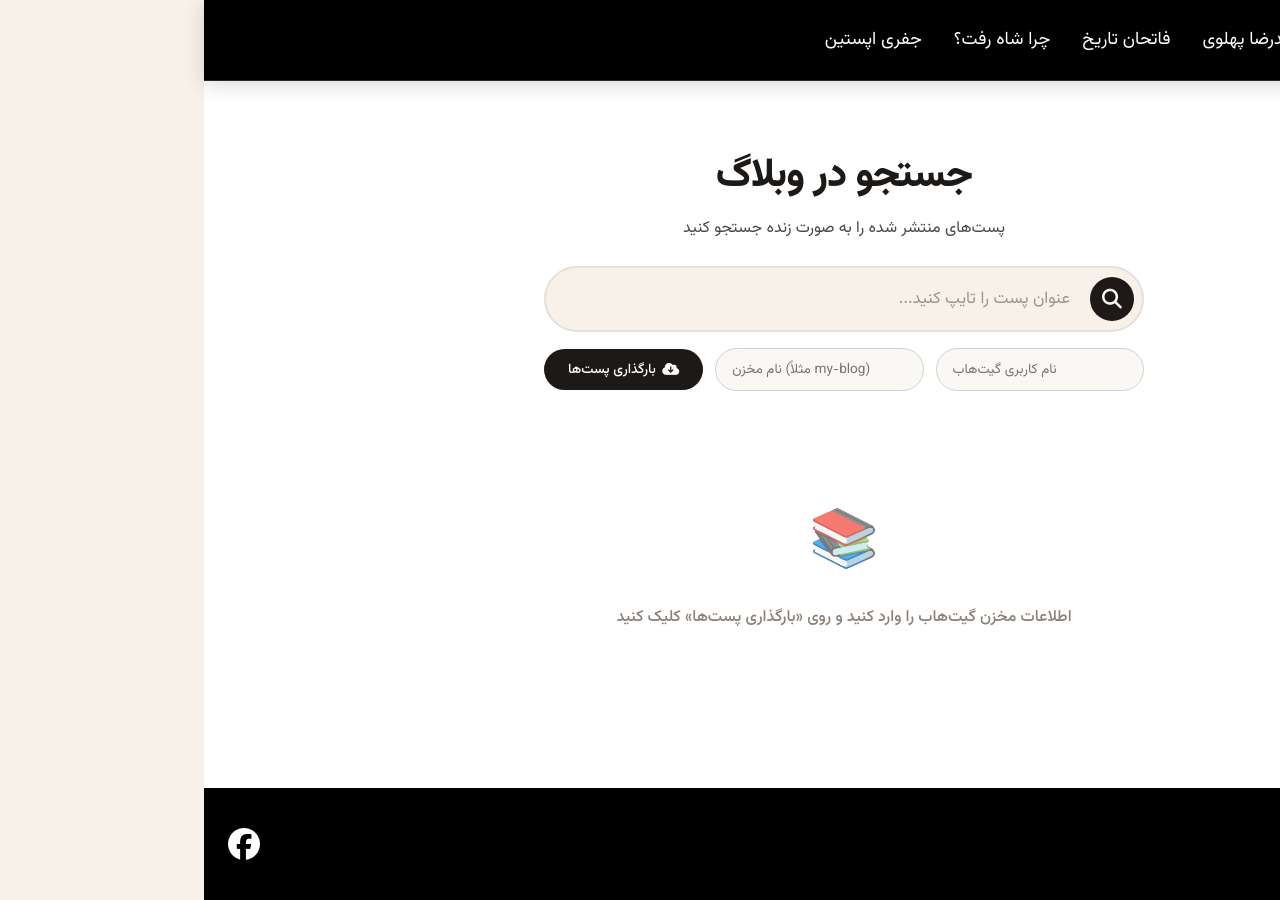
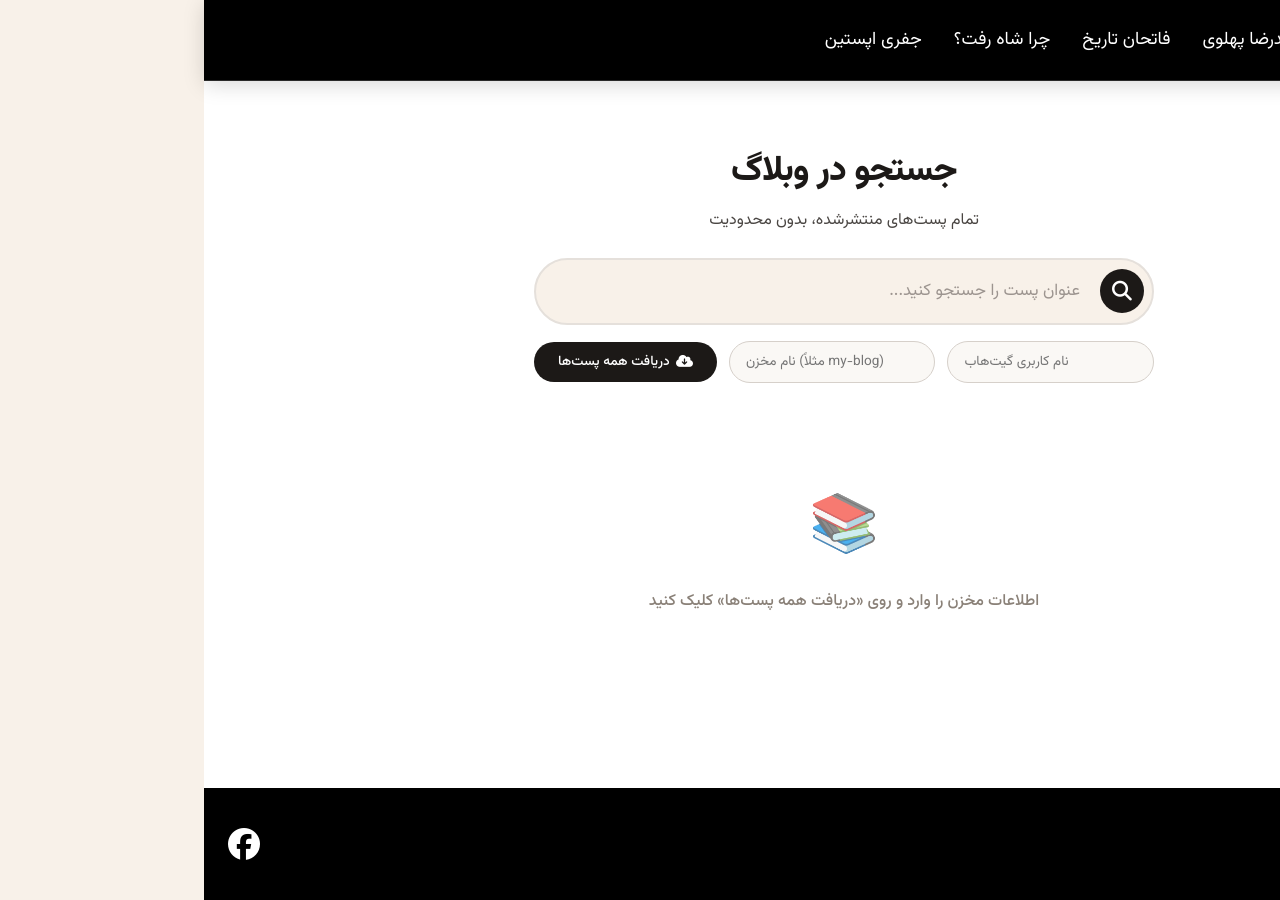
Before and after one commit to darkblog/darkblog.github.io, a Jekyll site: the page blog.html, which Jekyll copies as it is, in a window 1280 px wide. Built offline with Jekyll 4.4.1, drawn with Linux system fonts in a browser that asks for light colours.

Commit message:
Update blog.html

```diff
--- a/blog.html
+++ b/blog.html
@@ -3,14 +3,14 @@
 <head>
     <meta charset="UTF-8">
     <meta name="viewport" content="width=device-width, initial-scale=1.0">
-    <title>جستجو در وبلاگ پاسگاه</title>
+    <title>جستجوی زنده در وبلاگ پاسگاه</title>
 
-    <meta name="description" content="جستجوی زنده در پست‌های وبلاگ پاسگاه">
-    <meta property="og:title" content="جستجو در وبلاگ پاسگاه">
+    <meta name="description" content="جستجوی تمام پست‌های منتشرشده در وبلاگ پاسگاه">
+    <meta property="og:title" content="جستجوی وبلاگ پاسگاه">
     <meta property="og:site_name" content="وبلاگ پاسگاه">
     <meta property="og:type" content="website">
     <meta name="twitter:card" content="summary_large_image">
-    <meta name="twitter:title" content="جستجو در وبلاگ پاسگاه">
+    <meta name="twitter:title" content="جستجوی وبلاگ پاسگاه">
     <meta name="theme-color" content="#000000">
     <meta name="apple-mobile-web-app-status-bar-style" content="black">
 
@@ -248,29 +248,33 @@
             margin: 0 auto;
         }
 
-        .search-hero {
-            text-align: center;
-            padding: 2rem 0 1.5rem;
+        .articles-section {
+            width: 100%;
         }
 
-        .search-hero h1 {
-            font-size: clamp(1.8rem, 4vw, 2.5rem);
+        .search-box-area {
+            text-align: center;
+            padding: 2rem 0 1rem;
+        }
+
+        .search-box-area h1 {
+            font-size: clamp(1.8rem, 4vw, 2.2rem);
             font-weight: 800;
             color: #1c1917;
             margin-bottom: 0.5rem;
             letter-spacing: -0.02em;
         }
 
-        .search-hero p {
+        .search-box-area p {
             color: #4a4643;
+            margin-bottom: 1.5rem;
             font-size: 1rem;
-            margin-bottom: 1.5rem;
         }
 
         .search-bar-wrapper {
             display: flex;
             align-items: center;
-            max-width: 600px;
+            max-width: 620px;
             margin: 0 auto;
             background: #f8f1e9;
             border: 2px solid #e5e0db;
@@ -352,18 +356,18 @@
             color: #dc2626;
         }
 
-        .repo-config-bar {
+        .repo-bar {
             display: flex;
             align-items: center;
             justify-content: center;
             gap: 0.75rem;
             flex-wrap: wrap;
             padding: 1rem 0 0.5rem;
-            max-width: 600px;
+            max-width: 620px;
             margin: 0 auto;
         }
 
-        .repo-config-bar input {
+        .repo-bar input {
             border: 1px solid #d6d0ca;
             border-radius: 2rem;
             padding: 0.6rem 1rem;
@@ -373,18 +377,18 @@
             background: #faf8f5;
             color: #1c1917;
             transition: border 0.2s;
-            min-width: 120px;
+            min-width: 130px;
             flex: 1;
             direction: ltr;
             text-align: left;
         }
 
-        .repo-config-bar input:focus {
+        .repo-bar input:focus {
             border-color: #0d9488;
             background: #ffffff;
         }
 
-        .repo-config-bar button {
+        .repo-bar button {
             background: #1c1917;
             color: white;
             border: none;
@@ -401,24 +405,23 @@
             gap: 0.4rem;
         }
 
-        .repo-config-bar button:hover {
+        .repo-bar button:hover {
             background: #000000;
         }
 
-        .status-bar {
+        .status-text {
             text-align: center;
-            padding: 0.5rem;
-            font-size: 0.82rem;
+            padding: 0.4rem 0 0.8rem;
+            font-size: 0.85rem;
             color: #8a8178;
             min-height: 1.8rem;
-            transition: color 0.3s;
         }
 
-        .status-bar.error {
+        .status-text.error {
             color: #dc2626;
         }
 
-        .status-bar.success {
+        .status-text.success {
             color: #0d9488;
         }
 
@@ -489,20 +492,20 @@
             font-weight: 700;
         }
 
-        .empty-state {
+        .empty-message {
             text-align: center;
             padding: 3rem 1.5rem;
             color: #8a8178;
         }
 
-        .empty-state .icon {
+        .empty-message .icon {
             font-size: 3.5rem;
             display: block;
             margin-bottom: 1rem;
             opacity: 0.7;
         }
 
-        .empty-state p {
+        .empty-message p {
             font-size: 1rem;
             font-weight: 500;
             margin: 0;
@@ -562,14 +565,14 @@
             .hamburger {
                 display: flex;
             }
-            .search-hero h1 {
-                font-size: 1.5rem;
+            .search-box-area h1 {
+                font-size: 1.6rem;
             }
-            .repo-config-bar {
+            .repo-bar {
                 flex-direction: column;
                 align-items: stretch;
             }
-            .repo-config-bar input {
+            .repo-bar input {
                 text-align: left;
                 direction: ltr;
             }
@@ -617,34 +620,34 @@
 
     <main class="main-content" role="main">
         <div class="main-content-inner">
-            <section class="search-hero">
+            <div class="search-box-area">
                 <h1>جستجو در وبلاگ</h1>
-                <p>پست‌های منتشر شده را به صورت زنده جستجو کنید</p>
+                <p>تمام پست‌های منتشرشده، بدون محدودیت</p>
                 <div class="search-bar-wrapper">
                     <button class="search-icon-btn" id="searchTriggerBtn" aria-label="جستجو">
                         <i class="fa-solid fa-magnifying-glass" aria-hidden="true"></i>
                     </button>
-                    <input type="text" id="searchInput" placeholder="عنوان پست را تایپ کنید..." autocomplete="off">
+                    <input type="text" id="searchInput" placeholder="عنوان پست را جستجو کنید..." autocomplete="off">
                     <button class="clear-btn" id="clearBtn" aria-label="پاک کردن">
                         <i class="fa-solid fa-times" aria-hidden="true"></i>
                     </button>
                 </div>
-                <div class="repo-config-bar">
-                    <input type="text" id="ownerInput" placeholder="نام کاربری گیت‌هاب" value="" dir="ltr">
-                    <input type="text" id="repoInput" placeholder="نام مخزن (مثلاً my-blog)" value="" dir="ltr">
+                <div class="repo-bar">
+                    <input type="text" id="ownerInput" placeholder="نام کاربری گیت‌هاب" dir="ltr">
+                    <input type="text" id="repoInput" placeholder="نام مخزن (مثلاً my-blog)" dir="ltr">
                     <button id="loadRepoBtn">
                         <i class="fa-solid fa-cloud-arrow-down" aria-hidden="true"></i>
-                        بارگذاری پست‌ها
+                        دریافت همه پست‌ها
                     </button>
                 </div>
-                <div class="status-bar" id="statusBar"></div>
-            </section>
+                <div class="status-text" id="statusText"></div>
+            </div>
 
-            <section aria-label="نتایج جستجو">
-                <div id="resultsArea">
-                    <div class="empty-state">
+            <section class="articles-section" aria-label="نتایج جستجو">
+                <div id="resultsContainer">
+                    <div class="empty-message">
                         <span class="icon">&#128218;</span>
-                        <p>اطلاعات مخزن گیت‌هاب را وارد کنید و روی «بارگذاری پست‌ها» کلیک کنید</p>
+                        <p>اطلاعات مخزن را وارد و روی «دریافت همه پست‌ها» کلیک کنید</p>
                     </div>
                 </div>
             </section>
@@ -664,42 +667,43 @@
         (function() {
             'use strict';
 
-            const ownerInput = document.getElementById('ownerInput');
-            const repoInput = document.getElementById('repoInput');
-            const loadRepoBtn = document.getElementById('loadRepoBtn');
-            const searchInput = document.getElementById('searchInput');
-            const clearBtn = document.getElementById('clearBtn');
-            const resultsArea = document.getElementById('resultsArea');
-            const statusBar = document.getElementById('statusBar');
-            const searchTriggerBtn = document.getElementById('searchTriggerBtn');
+            var ownerInput = document.getElementById('ownerInput');
+            var repoInput = document.getElementById('repoInput');
+            var loadRepoBtn = document.getElementById('loadRepoBtn');
+            var searchInput = document.getElementById('searchInput');
+            var clearBtn = document.getElementById('clearBtn');
+            var resultsContainer = document.getElementById('resultsContainer');
+            var statusText = document.getElementById('statusText');
+            var searchTriggerBtn = document.getElementById('searchTriggerBtn');
 
-            let allPosts = [];
-            let currentQuery = '';
+            var allPosts = [];
+            var currentQuery = '';
 
-            function setStatus(text, type) {
-                statusBar.textContent = text;
-                statusBar.className = 'status-bar';
-                if (type === 'error') statusBar.classList.add('error');
-                if (type === 'success') statusBar.classList.add('success');
+            function setStatus(msg, type) {
+                statusText.textContent = msg;
+                statusText.className = 'status-text';
+                if (type === 'error') statusText.classList.add('error');
+                if (type === 'success') statusText.classList.add('success');
             }
 
             function normalizeText(text) {
                 return text.replace(/[-_]/g, ' ').replace(/\s+/g, ' ').trim();
             }
 
-            function parseFilename(filename) {
-                const match = filename.match(/^(\d{4}-\d{2}-\d{2})-(.*)\.(md|markdown)$/i);
+            function parseJekyllFilename(filename) {
+                var match = filename.match(/^(\d{4}-\d{2}-\d{2})-(.*)\.(md|markdown)$/i);
                 if (!match) {
+                    var clean = filename.replace(/\.(md|markdown)$/i, '');
                     return {
                         date: '',
-                        title: normalizeText(filename.replace(/\.(md|markdown)$/i, '')),
-                        slug: filename.replace(/\.(md|markdown)$/i, ''),
+                        title: normalizeText(clean),
+                        slug: clean,
                         rawDate: ''
                     };
                 }
-                const dateStr = match[1];
-                const rawTitle = match[2];
-                const title = normalizeText(rawTitle);
+                var dateStr = match[1];
+                var rawTitle = match[2];
+                var title = normalizeText(rawTitle);
                 return {
                     date: dateStr,
                     title: title,
@@ -780,9 +776,7 @@
                             repo: repo
                         };
                     })
-                    .sort(function(a, b) {
-                        return (b.date || '').localeCompare(a.date || '');
-                    });
+                    .sort(function(a, b) { return (b.date || '').localeCompare(a.date || ''); });
 
                 return posts;
             }
@@ -794,17 +788,19 @@
                 return text.replace(regex, '<span class="highlight">$1</span>');
             }
 
-            function renderResults(posts, query, owner, repo) {
-                resultsArea.innerHTML = '';
+            function renderCards(posts, query, owner, repo) {
+                resultsContainer.innerHTML = '';
                 if (posts.length === 0) {
-                    resultsArea.innerHTML =
-                        '<div class="empty-state">' +
+                    resultsContainer.innerHTML =
+                        '<div class="empty-message">' +
                         '<span class="icon">&#128269;</span>' +
-                        '<p>پستی با این مشخصات یافت نشد</p>' +
+                        '<p>هیچ پستی با این مشخصات یافت نشد</p>' +
                         '</div>';
-                } else {
-                    var listEl = document.createElement('div');
-                    listEl.className = 'article-list';
+                    return;
+                }
+
+                var grid = document.createElement('div');
+                grid.className = 'article-list';
                 posts.forEach(function(post) {
                     var card = document.createElement('div');
                     card.className = 'article-item';
@@ -821,18 +817,17 @@
                     card.addEventListener('click', function(e) {
                         window.open(postUrl, '_blank', 'noopener');
                     });
-                        listEl.appendChild(card);
+                    grid.appendChild(card);
                 });
-                    resultsArea.appendChild(listEl);
-                }
+                resultsContainer.appendChild(grid);
             }
 
-            function filterAndRender() {
+            function applyFilter() {
                 if (allPosts.length === 0) {
-                    resultsArea.innerHTML =
-                        '<div class="empty-state">' +
+                    resultsContainer.innerHTML =
+                        '<div class="empty-message">' +
                         '<span class="icon">&#128218;</span>' +
-                        '<p>ابتدا پست‌ها را از مخزن گیت‌هاب بارگذاری کنید</p>' +
+                        '<p>ابتدا پست‌ها را از مخزن دریافت کنید</p>' +
                         '</div>';
                     return;
                 }
@@ -865,27 +860,27 @@
                 var owner = ownerInput.value.trim();
                 var repo = repoInput.value.trim();
                 if (!owner || !repo) {
-                    setStatus('لطفاً نام کاربری و مخزن گیت‌هاب را وارد کنید.', 'error');
+                    setStatus('نام کاربری و مخزن را وارد کنید.', 'error');
                     return;
                 }
-                setStatus('در حال دریافت پست‌ها از گیت‌هاب...', '');
-                resultsArea.innerHTML =
-                    '<div class="empty-state">' +
+                setStatus('در حال دریافت تمام پست‌ها...', '');
+                resultsContainer.innerHTML =
+                    '<div class="empty-message">' +
                     '<span class="icon"><i class="fa-solid fa-spinner fa-spin" aria-hidden="true"></i></span>' +
-                    '<p>در حال بارگذاری پست‌ها...</p>' +
+                    '<p>در حال بارگذاری همه پست‌ها (بدون محدودیت)...</p>' +
                     '</div>';
                 try {
-                    var posts = await fetchPosts(owner, repo);
+                    var posts = await fetchAllPosts(owner, repo);
                     allPosts = posts;
-                    setStatus(posts.length + ' پست با موفقیت بارگذاری شد.', 'success');
-                    filterAndRender();
-                } catch (err) {
-                    console.error(err);
-                    setStatus('خطا: ' + err.message, 'error');
-                    resultsArea.innerHTML =
-                        '<div class="empty-state">' +
+                    setStatus(posts.length + ' پست با موفقیت دریافت شد.', 'success');
+                    applyFilter();
+                } catch (e) {
+                    console.error(e);
+                    setStatus('خطا: ' + e.message, 'error');
+                    resultsContainer.innerHTML =
+                        '<div class="empty-message">' +
                         '<span class="icon">&#9888;</span>' +
-                        '<p>بارگذاری با خطا مواجه شد. لطفاً اطلاعات مخزن را بررسی کنید.</p>' +
+                        '<p>دریافت پست‌ها با مشکل مواجه شد. اطلاعات را بررسی کنید.</p>' +
                         '</div>';
                     allPosts = [];
                 }
@@ -962,9 +957,7 @@
             });
 
             window.addEventListener('resize', function() {
-                if (window.innerWidth > 768 && mobileMenu.classList.contains('open')) {
-                    toggleMenu();
-                }
+                if (window.innerWidth > 768 && mobileMenu.classList.contains('open')) toggleMenu();
             });
 
             var header = document.querySelector('.site-header');
```
Also changed, not shown: other parts of blog.html (+36 -44 lines). Lines whose indentation alone changed are shown as unchanged.
